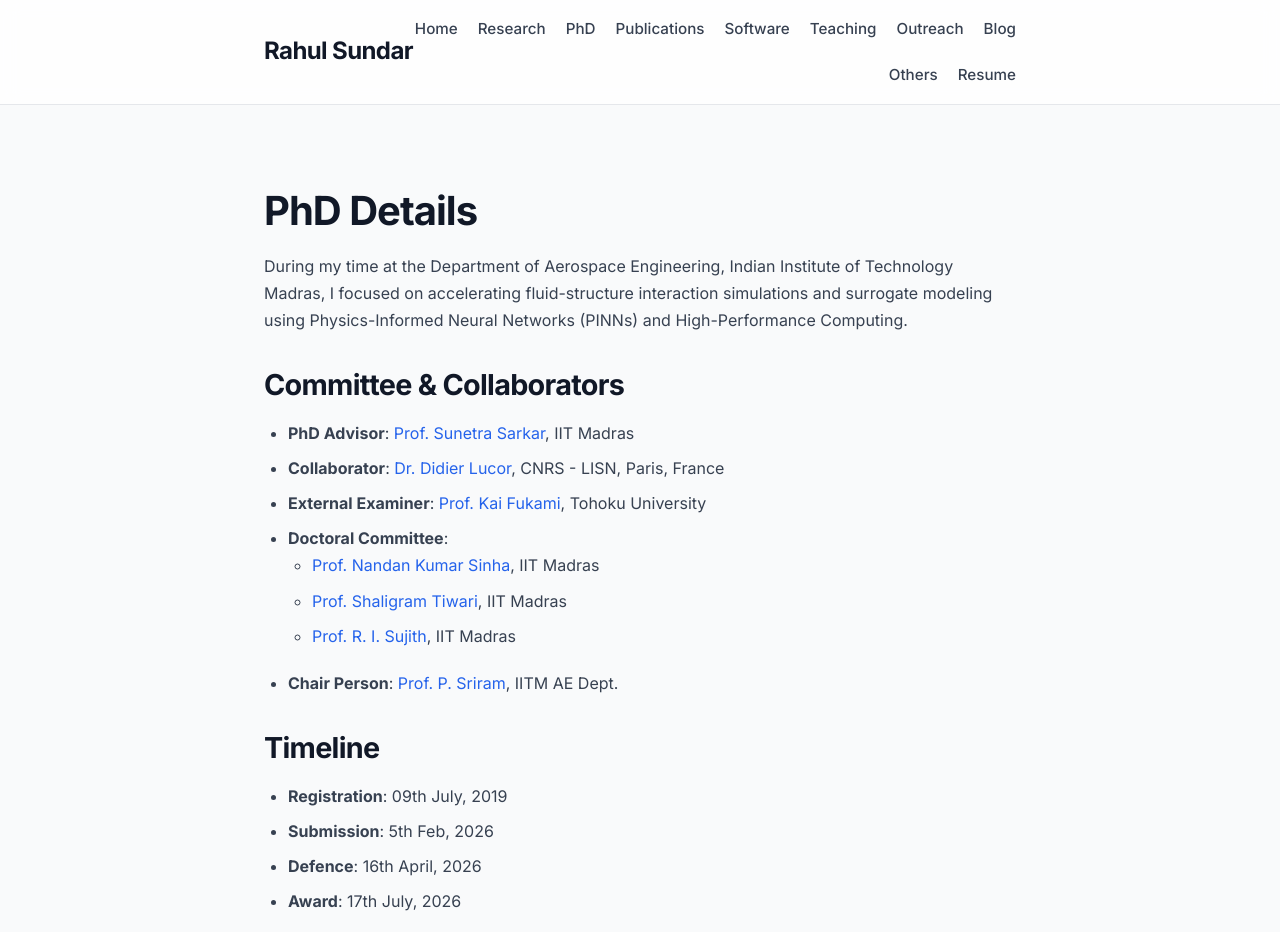
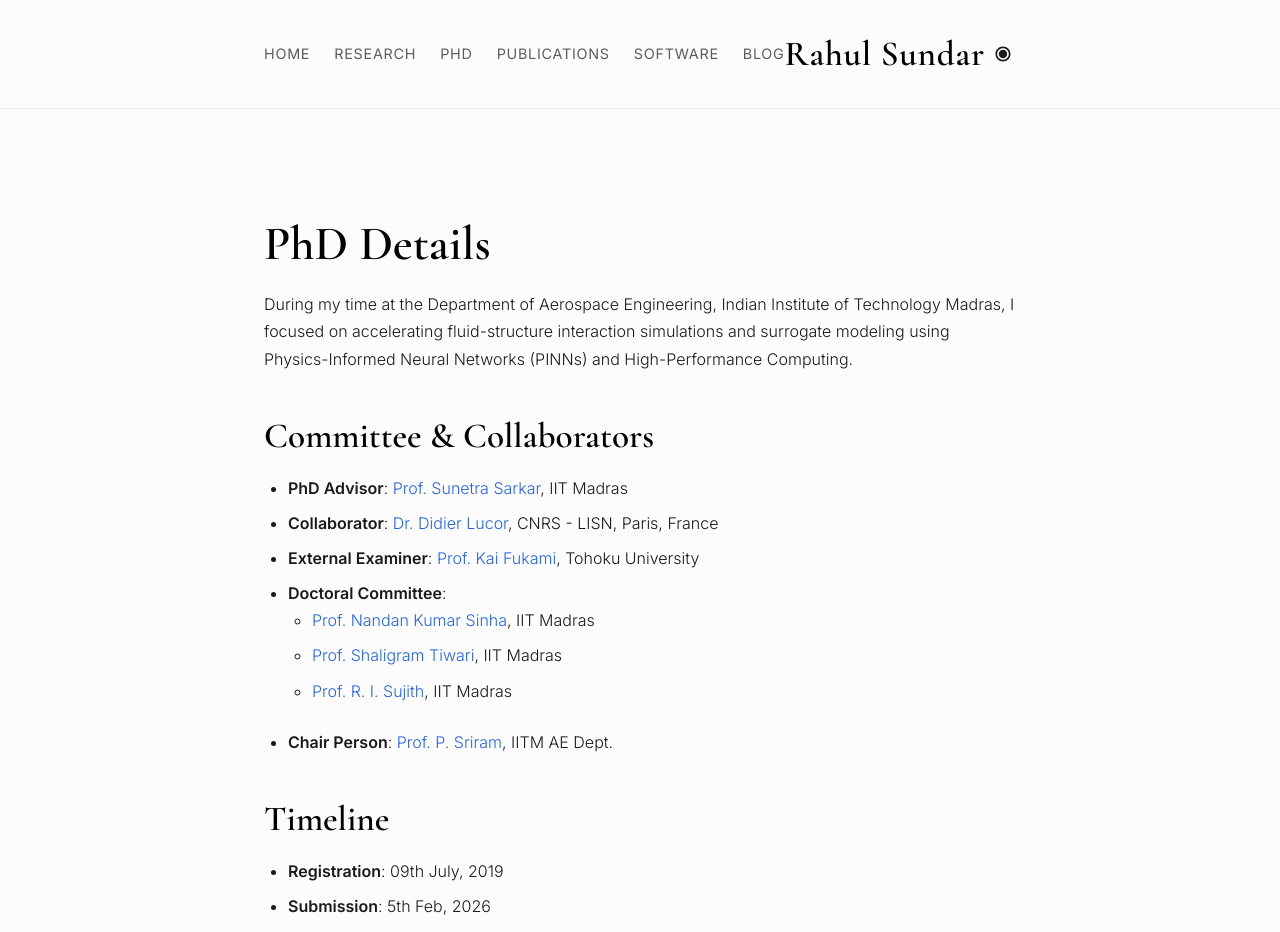
Before and after one commit to RahulSundar/rahulsundar.github.io, a Jekyll site: the page built from phd.md, in a window 1280 px wide and 1400 px high. Shown: the top 932 px of the window. Built offline with Jekyll 4.4.1, drawn with Linux system fonts in a browser that asks for light colours.

Commit message:
Update UX with centered header, theme toggle, animations

```diff
--- a/_layouts/default.html
+++ b/_layouts/default.html
@@ -6,44 +6,65 @@
     <meta name="viewport" content="width=device-width, initial-scale=1">
     <title>{% if page.title %}{{ page.title }} - {% endif %}{{ site.title }}</title>
     <meta name="description" content="{{ site.description }}">
+
+    <!-- Theme Script to prevent FOUC -->
+    <script>
+        const savedTheme = localStorage.getItem('theme');
+        if (savedTheme === 'dark') {
+            document.documentElement.setAttribute('data-theme', 'dark');
+        }
+    </script>
+
     <link rel="stylesheet" href="{{ '/assets/css/style.css' | relative_url }}">
     <!-- Fonts -->
     <link rel="preconnect" href="https://fonts.googleapis.com">
     <link rel="preconnect" href="https://fonts.gstatic.com" crossorigin>
-    <link href="https://fonts.googleapis.com/css2?family=Inter:wght@400;500;600;700&display=swap" rel="stylesheet">
+    <link href="https://fonts.googleapis.com/css2?family=Cormorant+Garamond:ital,wght@0,400;0,600;1,400&family=Inter:wght@300;400;500;600&display=swap" rel="stylesheet">
 </head>
 <body>
     <header class="site-header">
         <div class="wrapper">
-            <a class="site-title" href="{{ '/' | relative_url }}">{{ site.title }}</a>
+            <!-- Mobile Menu Toggle -->
             <button class="menu-toggle" id="mobile-menu-btn" aria-label="Toggle navigation">
                 <span></span>
                 <span></span>
                 <span></span>
             </button>
+
+            <!-- Navigation (Left on Desktop, Collapsed on Mobile) -->
             <nav class="site-nav" id="site-navigation">
                 <a href="{{ '/' | relative_url }}">Home</a>
                 <a href="{{ '/research/' | relative_url }}">Research</a>
                 <a href="{{ '/phd/' | relative_url }}">PhD</a>
                 <a href="{{ '/publications/' | relative_url }}">Publications</a>
                 <a href="{{ '/software/' | relative_url }}">Software</a>
-                <a href="{{ '/teaching/' | relative_url }}">Teaching</a>
-                <a href="{{ '/outreach/' | relative_url }}">Outreach</a>
                 <a href="{{ '/blog/' | relative_url }}">Blog</a>
-                <a href="{{ '/others/' | relative_url }}">Others</a>
-                <a href="{{ '/resume/' | relative_url }}">Resume</a>
             </nav>
+
+            <!-- Site Title (Center) -->
+            <a class="site-title" href="{{ '/' | relative_url }}">{{ site.title }}</a>
+
+            <!-- Actions (Right) -->
+            <div class="header-actions">
+                <button class="theme-toggle" id="theme-toggle-btn" aria-label="Toggle theme">
+                    <!-- Sun/Moon SVG will be dynamically swapped or handled via JS -->
+                    <svg id="theme-icon" xmlns="http://www.w3.org/2000/svg" viewBox="0 0 24 24">
+                        <path d="M12 21c-4.962 0-9-4.038-9-9s4.038-9 9-9 9 4.038 9 9-4.038 9-9 9zM12 5c-3.86 0-7 3.14-7 7s3.14 7 7 7 7-3.14 7-7-3.14-7-7-7z"/>
+                        <path d="M12 17A5 5 0 1 0 12 7a5 5 0 0 0 0 10z" />
+                    </svg>
+                </button>
+            </div>
         </div>
     </header>
 
     <main class="page-content" aria-label="Content">
-        <div class="wrapper">
+        <div class="wrapper fade-in">
             {{ content }}
         </div>
     </main>
 
     <footer class="site-footer">
-        <div class="wrapper">
+        <div class="wrapper fade-in">
             <p>&copy; {{ site.time | date: '%Y' }} {{ site.author | default: site.title }}. Powered by Jekyll.</p>
         </div>
     </footer>
@@ -55,6 +76,8 @@
             document.getElementById('site-navigation').classList.toggle('active');
         });
     </script>
+    <script src="{{ '/assets/js/theme-toggle.js' | relative_url }}"></script>
+    <script src="{{ '/assets/js/animations.js' | relative_url }}"></script>
     <script src="{{ '/assets/js/pagination.js' | relative_url }}"></script>
 </body>
 </html>
--- a/assets/css/style.css
+++ b/assets/css/style.css
@@ -1,30 +1,36 @@
 /* Base typography and colors */
 :root {
-    --text-color: #374151;
-    --heading-color: #111827;
+    /* Light Theme (Default) */
+    --text-color: #1a1a1a;
+    --heading-color: #000000;
     --link-color: #2563eb;
-    --link-hover-color: #1d4ed8;
-    --bg-color: #f9fafb;
+    --link-hover-color: #000000;
+    --bg-color: #fcfcfc;
     --card-bg: #ffffff;
-    --border-color: #e5e7eb;
+    --border-color: #eaeaea;
     --content-width: 800px;
+
+    /* Fonts */
     --font-sans: 'Inter', -apple-system, BlinkMacSystemFont, "Segoe UI", Roboto, Helvetica, Arial, sans-serif;
+    --font-serif: 'Cormorant Garamond', Georgia, serif;
+
+    /* Effects */
     --shadow-sm: 0 1px 2px 0 rgba(0, 0, 0, 0.05);
-    --shadow-md: 0 4px 6px -1px rgba(0, 0, 0, 0.1), 0 2px 4px -1px rgba(0, 0, 0, 0.06);
-    --shadow-lg: 0 10px 15px -3px rgba(0, 0, 0, 0.1), 0 4px 6px -2px rgba(0, 0, 0, 0.05);
+    --shadow-md: 0 4px 6px -1px rgba(0, 0, 0, 0.05), 0 2px 4px -1px rgba(0, 0, 0, 0.03);
+    --shadow-lg: 0 10px 15px -3px rgba(0, 0, 0, 0.05), 0 4px 6px -2px rgba(0, 0, 0, 0.03);
     --transition: all 0.3s ease;
 }
 
-@media (prefers-color-scheme: dark) {
-    :root {
-        --text-color: #d1d5db;
-        --heading-color: #f3f4f6;
-        --link-color: #60a5fa;
-        --link-hover-color: #93c5fd;
-        --bg-color: #111827;
-        --card-bg: #1f2937;
-        --border-color: #374151;
-    }
+/* Dark Theme */
+[data-theme="dark"] {
+    --text-color: #e5e5e5;
+    --heading-color: #ffffff;
+    --link-color: #60a5fa;
+    --link-hover-color: #ffffff;
+    --bg-color: #050505;
+    --card-bg: #111111;
+    --border-color: #2a2a2a;
+    --shadow-md: 0 4px 6px -1px rgba(0, 0, 0, 0.3), 0 2px 4px -1px rgba(0, 0, 0, 0.2);
 }
 
 * {
@@ -40,20 +46,21 @@
     color: var(--text-color);
     background-color: var(--bg-color);
     -webkit-font-smoothing: antialiased;
-    transition: var(--transition);
+    transition: background-color 0.3s ease, color 0.3s ease;
 }
 
 h1, h2, h3, h4, h5, h6 {
+    font-family: var(--font-serif);
     color: var(--heading-color);
-    margin-top: 2rem;
+    margin-top: 2.5rem;
     margin-bottom: 1rem;
-    font-weight: 700;
+    font-weight: 600;
     line-height: 1.3;
 }
 
-h1 { font-size: 2.5rem; letter-spacing: -0.025em; }
-h2 { font-size: 1.8rem; letter-spacing: -0.025em; }
-h3 { font-size: 1.4rem; }
+h1 { font-size: 3rem; }
+h2 { font-size: 2.2rem; }
+h3 { font-size: 1.6rem; }
 
 a {
     color: var(--link-color);
@@ -66,28 +73,30 @@
 }
 
 p {
-    margin-bottom: 1.25rem;
+    margin-bottom: 1.5rem;
+    font-weight: 300;
 }
 
 ul, ol {
-    margin-bottom: 1.25rem;
+    margin-bottom: 1.5rem;
     padding-left: 1.5rem;
 }
 
 li {
     margin-bottom: 0.5rem;
+    font-weight: 300;
 }
 
 hr {
     border: 0;
     border-top: 1px solid var(--border-color);
-    margin: 2.5rem 0;
+    margin: 3rem 0;
 }
 
 img {
     max-width: 100%;
     height: auto;
-    border-radius: 0.5rem;
+    border-radius: 0.25rem;
 }
 
 /* Layout */
@@ -99,79 +108,120 @@
 
 /* Header */
 .site-header {
-    background-color: rgba(255, 255, 255, 0.8);
-    backdrop-filter: blur(10px);
-    -webkit-backdrop-filter: blur(10px);
+    background-color: rgba(252, 252, 252, 0.85);
+    backdrop-filter: blur(12px);
+    -webkit-backdrop-filter: blur(12px);
     border-bottom: 1px solid var(--border-color);
     position: sticky;
     top: 0;
     z-index: 100;
-    padding: 1rem 0;
+    padding: 1.5rem 0;
+    transition: background-color 0.3s ease, border-color 0.3s ease;
 }
 
-@media (prefers-color-scheme: dark) {
-    .site-header {
-        background-color: rgba(17, 24, 39, 0.8);
-    }
+[data-theme="dark"] .site-header {
+    background-color: rgba(5, 5, 5, 0.85);
 }
 
 .site-header .wrapper {
-    display: flex;
-    justify-content: space-between;
+    display: grid;
+    grid-template-columns: 1fr auto 1fr;
     align-items: center;
 }
 
-.site-title {
-    font-size: 1.5rem;
-    font-weight: 700;
-    color: var(--heading-color);
-    letter-spacing: -0.025em;
-    flex-shrink: 0;
-}
-
-/* Navigation */
+/* Navigation (Left) */
 .site-nav {
+    justify-self: start;
     display: flex;
-    gap: 1.25rem;
-    font-size: 0.95rem;
-    font-weight: 500;
-    flex-wrap: wrap;
-    justify-content: flex-end;
+    gap: 1.5rem;
+    font-size: 0.9rem;
+    font-weight: 400;
+    text-transform: uppercase;
+    letter-spacing: 0.05em;
 }
 
 .site-nav a {
     color: var(--text-color);
+    opacity: 0.7;
 }
 
 .site-nav a:hover {
-    color: var(--link-color);
+    color: var(--heading-color);
+    opacity: 1;
+}
+
+/* Site Title (Center) */
+.site-title {
+    justify-self: center;
+    font-family: var(--font-serif);
+    font-size: 2.2rem;
+    font-weight: 600;
+    color: var(--heading-color);
+    letter-spacing: 0.02em;
+    white-space: nowrap;
+}
+
+.site-title:hover {
+    color: var(--heading-color);
+}
+
+/* Actions (Right) */
+.header-actions {
+    justify-self: end;
+    display: flex;
+    align-items: center;
+    gap: 1rem;
+}
+
+.theme-toggle {
+    background: none;
+    border: none;
+    cursor: pointer;
+    color: var(--text-color);
+    display: flex;
+    align-items: center;
+    justify-content: center;
+    padding: 0.5rem;
+    border-radius: 50%;
+    transition: var(--transition);
+}
+
+.theme-toggle:hover {
+    background-color: var(--border-color);
+}
+
+.theme-toggle svg {
+    width: 20px;
+    height: 20px;
+    fill: currentColor;
 }
 
 /* Main Content */
 .page-content {
-    padding: 3rem 0;
+    padding: 4rem 0;
     min-height: calc(100vh - 180px);
 }
 
-/* Cards & Styling for suave look */
+/* Suave Cards */
 .suave-card {
     background: var(--card-bg);
     border: 1px solid var(--border-color);
-    border-radius: 0.75rem;
-    padding: 1.5rem;
-    margin-bottom: 1.5rem;
+    border-radius: 0.5rem;
+    padding: 2rem;
+    margin-bottom: 2rem;
     box-shadow: var(--shadow-sm);
     transition: var(--transition);
 }
 
 .suave-card:hover {
     box-shadow: var(--shadow-md);
-    transform: translateY(-2px);
+    transform: translateY(-4px);
+    border-color: var(--text-color);
 }
 
 .suave-card h3 {
     margin-top: 0;
-    margin-bottom: 0.75rem;
+    margin-bottom: 1rem;
 }
 
 .suave-card p:last-child {
@@ -187,54 +237,69 @@
 .suave-list li {
     background: var(--card-bg);
     border: 1px solid var(--border-color);
-    border-radius: 0.75rem;
-    padding: 1.5rem;
+    border-radius: 0.5rem;
+    padding: 2rem;
     margin-bottom: 1.5rem;
-    box-shadow: var(--shadow-sm);
     transition: var(--transition);
+    font-weight: 300;
 }
 
 .suave-list li:hover {
     box-shadow: var(--shadow-md);
-    transform: translateY(-2px);
+    transform: translateY(-4px);
 }
 
 /* Pagination Styles */
 .pagination-controls {
     display: flex;
     justify-content: center;
-    gap: 0.5rem;
-    margin-top: 3rem;
+    gap: 1rem;
+    margin-top: 4rem;
     flex-wrap: wrap;
 }
 
 .pagination-controls button {
-    background-color: var(--card-bg);
+    background-color: transparent;
     border: 1px solid var(--border-color);
     color: var(--text-color);
-    padding: 0.5rem 1rem;
-    border-radius: 0.375rem;
+    padding: 0.75rem 1.5rem;
+    border-radius: 2rem;
     font-family: var(--font-sans);
     font-size: 0.9rem;
-    font-weight: 500;
+    font-weight: 400;
+    text-transform: uppercase;
+    letter-spacing: 0.05em;
     cursor: pointer;
     transition: var(--transition);
 }
 
 .pagination-controls button:hover:not(:disabled) {
-    border-color: var(--link-color);
-    color: var(--link-color);
+    border-color: var(--heading-color);
+    color: var(--heading-color);
 }
 
 .pagination-controls button.active {
-    background-color: var(--link-color);
-    color: white;
-    border-color: var(--link-color);
+    background-color: var(--heading-color);
+    color: var(--bg-color);
+    border-color: var(--heading-color);
 }
 
 .pagination-controls button:disabled {
-    opacity: 0.5;
+    opacity: 0.3;
     cursor: not-allowed;
+    border-color: var(--border-color);
+}
+
+/* Footer */
+.site-footer {
+    border-top: 1px solid var(--border-color);
+    padding: 3rem 0;
+    text-align: center;
+    font-size: 0.9rem;
+    color: var(--text-color);
+    opacity: 0.6;
+    text-transform: uppercase;
+    letter-spacing: 0.05em;
 }
 
 /* Mobile Menu Toggle (Hamburger) */
@@ -248,26 +313,49 @@
 
 .menu-toggle span {
     display: block;
-    width: 25px;
-    height: 3px;
+    width: 24px;
+    height: 2px;
     background-color: var(--heading-color);
-    margin: 5px 0;
+    margin: 6px 0;
     transition: 0.4s;
-    border-radius: 3px;
+}
+
+/* Animations */
+.fade-in {
+    opacity: 0;
+    transform: translateY(30px);
+    transition: opacity 0.8s cubic-bezier(0.16, 1, 0.3, 1), transform 0.8s cubic-bezier(0.16, 1, 0.3, 1);
+}
+
+.fade-in.visible {
+    opacity: 1;
+    transform: translateY(0);
 }
 
 /* Media Queries */
-@media (max-width: 768px) {
+@media (max-width: 900px) {
+    .site-header .wrapper {
+        grid-template-columns: auto 1fr auto;
+        gap: 1rem;
+    }
+
     .menu-toggle {
         display: block;
+        justify-self: start;
+    }
+
+    .site-title {
+        justify-self: center;
+        font-size: 1.8rem;
     }
 
     .site-nav {
         display: none;
+        grid-column: 1 / -1;
         width: 100%;
         flex-direction: column;
-        gap: 1rem;
-        padding-top: 1rem;
+        gap: 1.5rem;
+        padding-top: 1.5rem;
         padding-bottom: 1rem;
         text-align: center;
     }
@@ -275,13 +363,6 @@
     .site-nav.active {
         display: flex;
     }
-
-    .site-header .wrapper {
-        flex-wrap: wrap;
-    }
-
-    h1 { font-size: 2rem; }
-    h2 { font-size: 1.5rem; }
 }
 
 /* Utilities */
--- /dev/null
+++ b/assets/js/animations.js
@@ -0,0 +1,31 @@
+document.addEventListener('DOMContentLoaded', () => {
+    // Select all elements that have the 'fade-in' class
+    const fadeElements = document.querySelectorAll('.fade-in, .suave-card, .suave-list li');
+
+    // Add fade-in class to suave-cards and list items if not already there
+    fadeElements.forEach(el => {
+        if (!el.classList.contains('fade-in')) {
+            el.classList.add('fade-in');
+        }
+    });
+
+    const observerOptions = {
+        root: null, // viewport
+        rootMargin: '0px',
+        threshold: 0.1 // Trigger when 10% of the element is visible
+    };
+
+    const observer = new IntersectionObserver((entries, observer) => {
+        entries.forEach(entry => {
+            if (entry.isIntersecting) {
+                entry.target.classList.add('visible');
+                // Optional: Stop observing once it's visible if you only want it to animate once
+                // observer.unobserve(entry.target);
+            }
+        });
+    }, observerOptions);
+
+    fadeElements.forEach(el => {
+        observer.observe(el);
+    });
+});
--- a/assets/js/pagination.js
+++ b/assets/js/pagination.js
@@ -41,7 +41,7 @@
             controls.innerHTML = ''; // Clear
 
             const prevBtn = document.createElement('button');
-            prevBtn.innerText = 'Prev';
+            prevBtn.innerHTML = '&larr; Previous';
             prevBtn.disabled = currentPage === 1;
             prevBtn.addEventListener('click', () => {
                 if (currentPage > 1) {
@@ -63,7 +63,7 @@
             }
 
             const nextBtn = document.createElement('button');
-            nextBtn.innerText = 'Next';
+            nextBtn.innerHTML = 'Next &rarr;';
             nextBtn.disabled = currentPage === totalPages;
             nextBtn.addEventListener('click', () => {
                 if (currentPage < totalPages) {
--- /dev/null
+++ b/assets/js/theme-toggle.js
@@ -0,0 +1,33 @@
+document.addEventListener('DOMContentLoaded', () => {
+    const toggleBtn = document.getElementById('theme-toggle-btn');
+    const themeIcon = document.getElementById('theme-icon');
+
+    // SVG paths for sun and moon
+    const moonPath = '<path d="M12 21c-4.962 0-9-4.038-9-9s4.038-9 9-9 9 4.038 9 9-4.038 9-9 9zM12 5c-3.86 0-7 3.14-7 7s3.14 7 7 7 7-3.14 7-7-3.14-7-7-7z"/><path d="M12 17A5 5 0 1 0 12 7a5 5 0 0 0 0 10z" />';
+    const sunPath = '<path d="M6.993 12c0 2.761 2.246 5.007 5.007 5.007s5.007-2.246 5.007-5.007-2.246-5.007-5.007-5.007S6.993 9.239 6.993 12zM12 8.993c1.658 0 3.007 1.349 3.007 3.007S13.658 15.007 12 15.007 8.993 13.658 8.993 12 10.342 8.993 12 8.993zM12 5.993c-.552 0-1-.448-1-1v-2c0-.552.448-1 1-1s1 .448 1 1v2c0 .552-.448 1-1 1zM4.993 12c0-.552-.448-1-1-1h-2c-.552 0-1 .448-1 1s.448 1 1 1h2c.552 0 1-.448 1-1zM12 22.007c-.552 0-1-.448-1-1v-2c0-.552.448-1 1-1s1 .448 1 1v2c0 .552-.448 1-1 1zM22.007 12c0-.552-.448-1-1-1h-2c-.552 0-1 .448-1 1s.448 1 1 1h2c.552 0 1-.448 1-1zM7.05 7.05c-.39-.39-1.024-.39-1.414 0l-1.414 1.414c-.39.39-.39 1.024 0 1.414s1.024.39 1.414 0l1.414-1.414c.39-.39.39-1.024 0-1.414zM18.364 16.95c-.39-.39-1.024-.39-1.414 0s-.39 1.024 0 1.414l1.414 1.414c.39.39 1.024.39 1.414 0s.39-1.024 0-1.414l-1.414-1.414zM16.95 7.05c-.39.39-.39 1.024 0 1.414l1.414 1.414c.39.39 1.024.39 1.414 0s.39-1.024 0-1.414l-1.414-1.414c-.39-.39-1.024-.39-1.414 0zM7.05 16.95c.39-.39 1.024-.39 1.414 0s.39 1.024 0 1.414l-1.414 1.414c-.39.39-1.024.39-1.414 0s-.39-1.024 0-1.414l1.414-1.414z"/>';
+
+    const updateIcon = (theme) => {
+        if (theme === 'dark') {
+            themeIcon.innerHTML = sunPath; // Show sun icon to toggle to light
+        } else {
+            themeIcon.innerHTML = moonPath; // Show moon icon to toggle to dark
+        }
+    };
+
+    // Initialize icon based on current theme
+    const currentTheme = document.documentElement.getAttribute('data-theme') || 'light';
+    updateIcon(currentTheme);
+
+    toggleBtn.addEventListener('click', () => {
+        let theme = document.documentElement.getAttribute('data-theme');
+        if (theme === 'dark') {
+            document.documentElement.removeAttribute('data-theme');
+            localStorage.setItem('theme', 'light');
+            updateIcon('light');
+        } else {
+            document.documentElement.setAttribute('data-theme', 'dark');
+            localStorage.setItem('theme', 'dark');
+            updateIcon('dark');
+        }
+    });
+});
```
